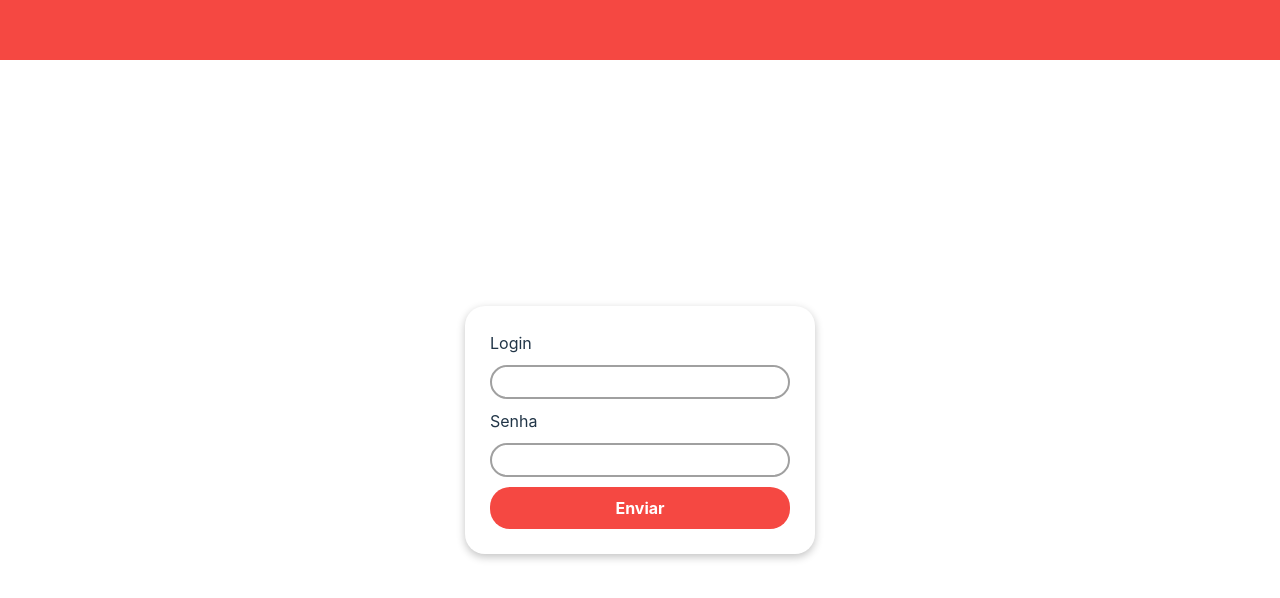
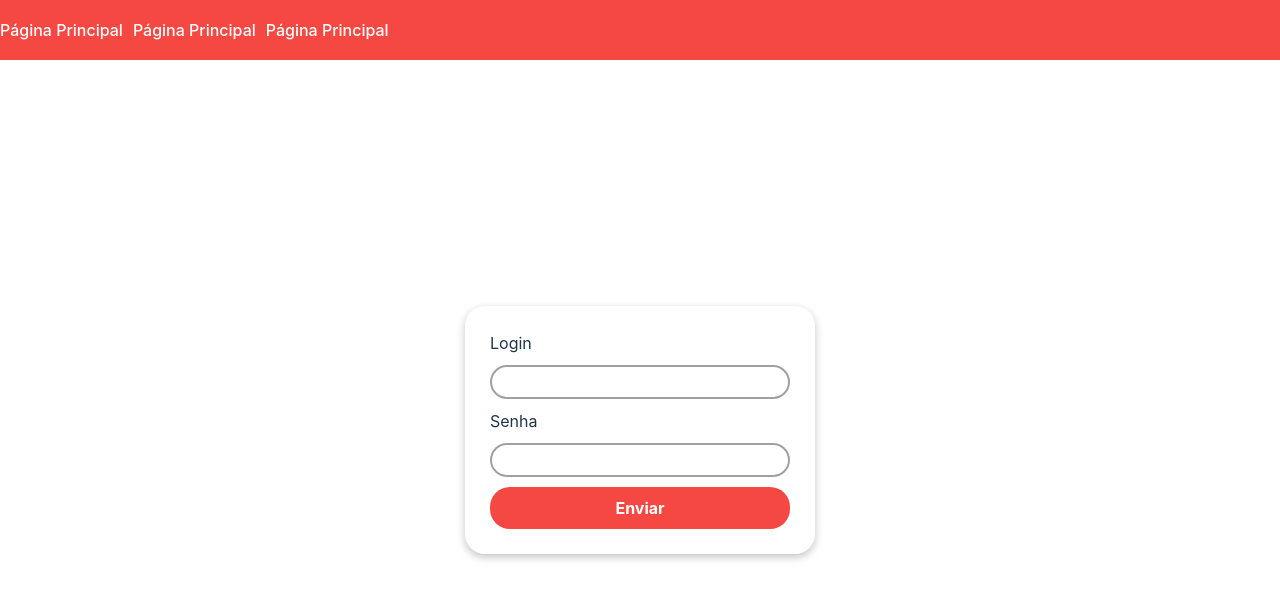
Before and after one commit to HDK101/noctis-food-frontend, a React (Vite) app: page / in a window 1280 px wide. Shown: the top 598 px of the page. Built offline with nearby package versions, Linux system fonts and the light colour scheme.

Commit message:
feat: navbar

```diff
--- a/src/components/PageWrapper/index.tsx
+++ b/src/components/PageWrapper/index.tsx
@@ -1,10 +1,16 @@
 import * as React from 'react';
-import { Header } from './styles';
+import { Header, Nav, NavItem } from './styles';
 
 export default function PageWrapper({ children }: { children: React.ReactElement }) {
   return (
     <>
-      <Header></Header>
+      <Header>
+        <Nav>
+          <NavItem to="/lol">Página Principal</NavItem>
+          <NavItem to="/lol">Página Principal</NavItem>
+          <NavItem to="/lol">Página Principal</NavItem>
+        </Nav>
+      </Header>
       {children}
     </>
   );
--- a/src/components/PageWrapper/styles.ts
+++ b/src/components/PageWrapper/styles.ts
@@ -1,3 +1,4 @@
+import {Link} from 'react-router-dom';
 import { styled } from 'styled-components';
 import theme from '../../theme';
 
@@ -6,3 +7,22 @@ export const Header = styled.header`
   height: 60px;
   width: 100vw;
 `;
+
+export const Nav = styled.nav`
+  display: flex;
+  flex-direction: row;
+  align-items: center;
+  gap: 10px;
+  height: 60px;
+  width: 100vw;
+`;
+
+export const NavItem = styled(Link)`
+  color: ${theme.colors.WHITE};
+  transition: padding-bottom 0.5s;
+
+  &:hover {
+    color: white;
+    padding-bottom: 10px;
+  }
+`;
```
